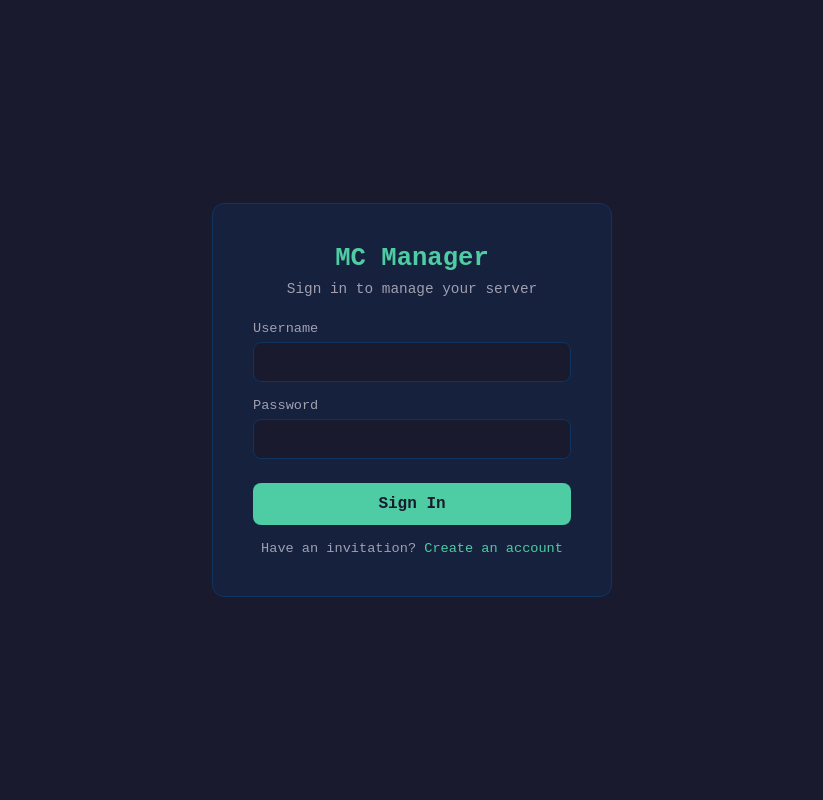
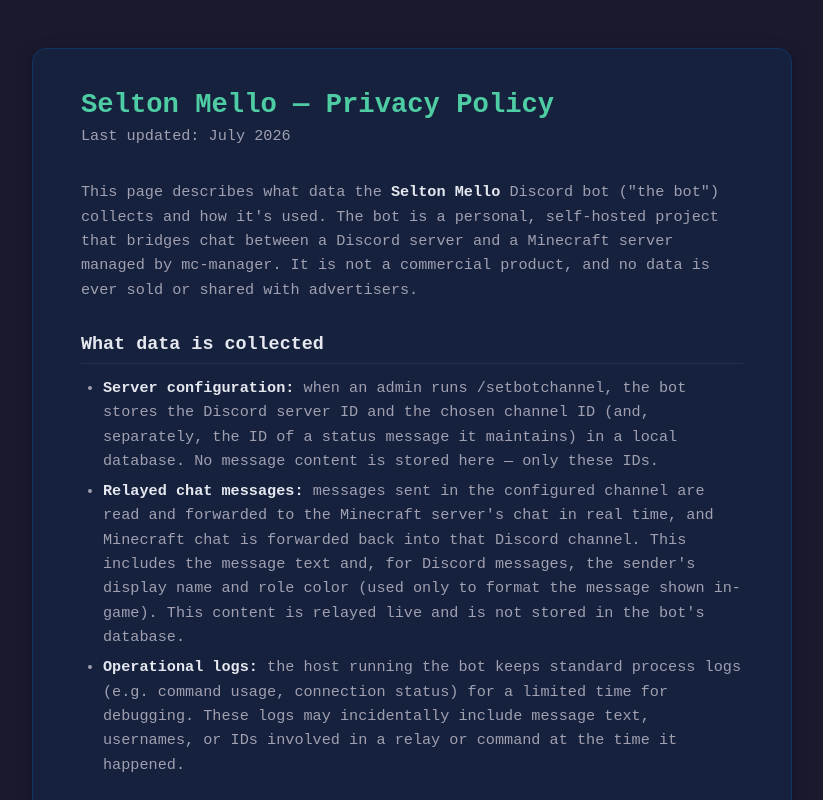
Before and after one commit to lomokwa/mc-manager-client, a React (Vite) app: page /legal/selton-mello-bot/privacy in a window 1280 px wide. Before the commit this address led to /login. Shown: the whole page, without its empty margins (228-1051 px from the left). Built offline with nearby package versions, Linux system fonts and the light colour scheme; no server answers.

Commit message:
chore: added TOS and privacy policy for discord bot

```diff
--- a/src/App.tsx
+++ b/src/App.tsx
@@ -11,6 +11,8 @@
 import Settings from './pages/settings/Settings'
 import Login from './pages/auth/Login'
 import Register from './pages/auth/Register'
+import SeltonMelloPrivacyPolicy from './pages/legal/SeltonMelloPrivacyPolicy'
+import SeltonMelloTermsOfService from './pages/legal/SeltonMelloTermsOfService'
 import { ServerProvider } from './context/ServerContext'
 import { ToastProvider } from './components/toast/ToastContext'
 import { AuthProvider, useAuth } from './context/AuthContext'
@@ -28,6 +30,10 @@
     <Routes>
       <Route path="/login" element={isAuthenticated ? <Navigate to="/" replace /> : <Login />} />
       <Route path="/register" element={isAuthenticated ? <Navigate to="/" replace /> : <Register />} />
+      {/* Public, URL-only legal pages for the Selton Mello Discord bot — not linked
+          from any nav/sidebar, and intentionally outside auth/app chrome. */}
+      <Route path="/legal/selton-mello-bot/privacy" element={<SeltonMelloPrivacyPolicy />} />
+      <Route path="/legal/selton-mello-bot/terms" element={<SeltonMelloTermsOfService />} />
       <Route
         path="/*"
         element={
--- /dev/null
+++ b/src/pages/legal/Legal.css
@@ -0,0 +1,73 @@
+.legal-page {
+  height: 100dvh;
+  overflow-y: auto;
+  background: var(--bg-1);
+  color: var(--text);
+  padding: 48px 16px;
+  display: flex;
+  justify-content: center;
+  align-items: flex-start;
+}
+
+.legal-card {
+  background: var(--bg-2);
+  border: 1px solid var(--line);
+  border-radius: var(--radius-lg);
+  box-shadow: var(--shadow-1);
+  width: 100%;
+  max-width: 760px;
+  padding: 40px 48px 56px;
+  margin-bottom: 48px;
+}
+
+.legal-card h1 {
+  margin: 0 0 4px;
+  font-size: 1.7rem;
+  color: var(--brand);
+}
+
+.legal-updated {
+  margin: 0 0 32px;
+  color: var(--text-mute);
+  font-size: 0.85rem;
+}
+
+.legal-card h2 {
+  margin: 32px 0 12px;
+  font-size: 1.15rem;
+  color: var(--text);
+  border-bottom: 1px solid var(--line-soft);
+  padding-bottom: 8px;
+}
+
+.legal-card p,
+.legal-card li {
+  color: var(--text-dim);
+  line-height: 1.6;
+  font-size: 0.95rem;
+}
+
+.legal-card ul {
+  margin: 8px 0;
+  padding-left: 22px;
+}
+
+.legal-card li + li {
+  margin-top: 6px;
+}
+
+.legal-card a {
+  color: var(--brand);
+}
+
+.legal-card strong {
+  color: var(--text);
+}
+
+.legal-crosslink {
+  margin-top: 40px;
+  padding-top: 20px;
+  border-top: 1px solid var(--line-soft);
+  font-size: 0.9rem;
+  color: var(--text-mute);
+}
--- /dev/null
+++ b/src/pages/legal/SeltonMelloPrivacyPolicy.tsx
@@ -0,0 +1,84 @@
+import { Link } from 'react-router-dom'
+import './Legal.css'
+
+function SeltonMelloPrivacyPolicy() {
+  return (
+    <div className="legal-page">
+      <div className="legal-card">
+        <h1>Selton Mello — Privacy Policy</h1>
+        <p className="legal-updated">Last updated: July 2026</p>
+
+        <p>
+          This page describes what data the <strong>Selton Mello</strong> Discord bot ("the bot")
+          collects and how it's used. The bot is a personal, self-hosted project that bridges chat
+          between a Discord server and a Minecraft server managed by mc-manager. It is not a
+          commercial product, and no data is ever sold or shared with advertisers.
+        </p>
+
+        <h2>What data is collected</h2>
+        <ul>
+          <li>
+            <strong>Server configuration:</strong> when an admin runs <code>/setbotchannel</code>,
+            the bot stores the Discord server ID and the chosen channel ID (and, separately, the ID
+            of a status message it maintains) in a local database. No message content is stored
+            here — only these IDs.
+          </li>
+          <li>
+            <strong>Relayed chat messages:</strong> messages sent in the configured channel are
+            read and forwarded to the Minecraft server's chat in real time, and Minecraft chat is
+            forwarded back into that Discord channel. This includes the message text and, for
+            Discord messages, the sender's display name and role color (used only to format the
+            message shown in-game). This content is relayed live and is not stored in the bot's
+            database.
+          </li>
+          <li>
+            <strong>Operational logs:</strong> the host running the bot keeps standard process
+            logs (e.g. command usage, connection status) for a limited time for debugging. These
+            logs may incidentally include message text, usernames, or IDs involved in a relay or
+            command at the time it happened.
+          </li>
+        </ul>
+
+        <h2>What is not collected</h2>
+        <ul>
+          <li>No cookies, analytics, or tracking of any kind.</li>
+          <li>No data is sold, rented, or shared with advertisers or unrelated third parties.</li>
+          <li>No message history is stored or searchable beyond live relaying and short-lived operational logs.</li>
+        </ul>
+
+        <h2>Third parties involved</h2>
+        <p>
+          The bot necessarily communicates with <strong>Discord</strong> (to send/receive messages
+          and slash commands — subject to{' '}
+          <a href="https://discord.com/privacy" target="_blank" rel="noreferrer">
+            Discord's own Privacy Policy
+          </a>
+          ) and with the <strong>mc-manager-server</strong> instance it's paired with (the same
+          operator's self-hosted Minecraft server backend, used to relay chat and commands). No
+          other third-party services receive this data.
+        </p>
+
+        <h2>Data retention & deletion</h2>
+        <p>
+          Server configuration (channel ID, status message ID) is kept until it's changed or the
+          bot is removed from your server — removal does not automatically purge this record today.
+          If you'd like your server's configuration data deleted at any time, contact the bot owner
+          (below) and it will be removed promptly.
+        </p>
+
+        <h2>Contact</h2>
+        <p>
+          Questions or data deletion requests: email{' '}
+          <a href="mailto:lomokwa.dev@gmail.com">lomokwa.dev@gmail.com</a>, or reach out to the bot
+          owner directly on Discord.
+        </p>
+
+        <div className="legal-crosslink">
+          See also the <Link to="/legal/selton-mello-bot/terms">Terms of Service</Link>.
+        </div>
+      </div>
+    </div>
+  )
+}
+
+export default SeltonMelloPrivacyPolicy
--- /dev/null
+++ b/src/pages/legal/SeltonMelloTermsOfService.tsx
@@ -0,0 +1,63 @@
+import { Link } from 'react-router-dom'
+import './Legal.css'
+
+function SeltonMelloTermsOfService() {
+  return (
+    <div className="legal-page">
+      <div className="legal-card">
+        <h1>Selton Mello — Terms of Service</h1>
+        <p className="legal-updated">Last updated: July 2026</p>
+
+        <p>
+          <strong>Selton Mello</strong> ("the bot") is a personal, self-hosted Discord bot that
+          relays chat between a Discord server and a Minecraft server, and offers a few utility
+          slash commands. By adding the bot to your server or using its commands, you agree to
+          these terms.
+        </p>
+
+        <h2>The service</h2>
+        <ul>
+          <li>The bot relays messages between a Discord channel you choose and a Minecraft server's chat.</li>
+          <li>It provides slash commands such as <code>/ping</code>, <code>/help</code>, <code>/setbotchannel</code>, and <code>/invite</code>.</li>
+          <li>
+            It is provided as a hobby project, "as is," with no uptime guarantee. Features may
+            change, be added, or be removed at any time without notice.
+          </li>
+        </ul>
+
+        <h2>Acceptable use</h2>
+        <ul>
+          <li>You must comply with Discord's own <a href="https://discord.com/terms" target="_blank" rel="noreferrer">Terms of Service</a> and <a href="https://discord.com/guidelines" target="_blank" rel="noreferrer">Community Guidelines</a> when using the bot.</li>
+          <li>Don't use the bot to relay spam, abusive content, or content that violates Discord's or the connected Minecraft server's rules.</li>
+          <li>Don't attempt to exploit, overload, or interfere with the bot's operation or the Minecraft server it's connected to.</li>
+        </ul>
+
+        <h2>No warranty & limitation of liability</h2>
+        <p>
+          The bot is offered free of charge, without warranty of any kind, express or implied. The
+          owner is not liable for any damages, data loss, service interruption, or other issues
+          arising from use of the bot, to the fullest extent permitted by law.
+        </p>
+
+        <h2>Changes & termination</h2>
+        <p>
+          The bot owner may modify these terms, change or discontinue the bot's features, or remove
+          the bot from any server at their discretion — for example in response to abuse or misuse.
+        </p>
+
+        <h2>Contact</h2>
+        <p>
+          Questions about these terms: email{' '}
+          <a href="mailto:lomokwa.dev@gmail.com">lomokwa.dev@gmail.com</a>, or reach out to the bot
+          owner directly on Discord.
+        </p>
+
+        <div className="legal-crosslink">
+          See also the <Link to="/legal/selton-mello-bot/privacy">Privacy Policy</Link>.
+        </div>
+      </div>
+    </div>
+  )
+}
+
+export default SeltonMelloTermsOfService
```
